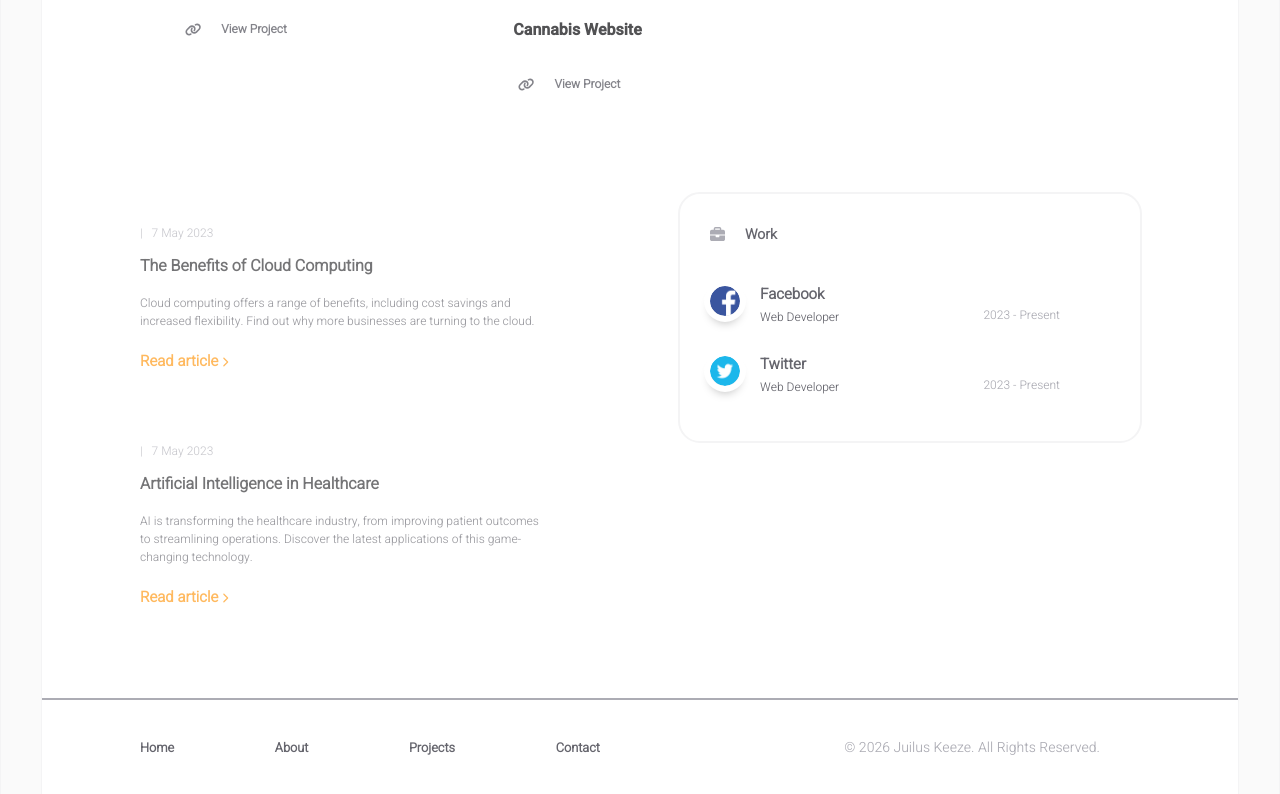
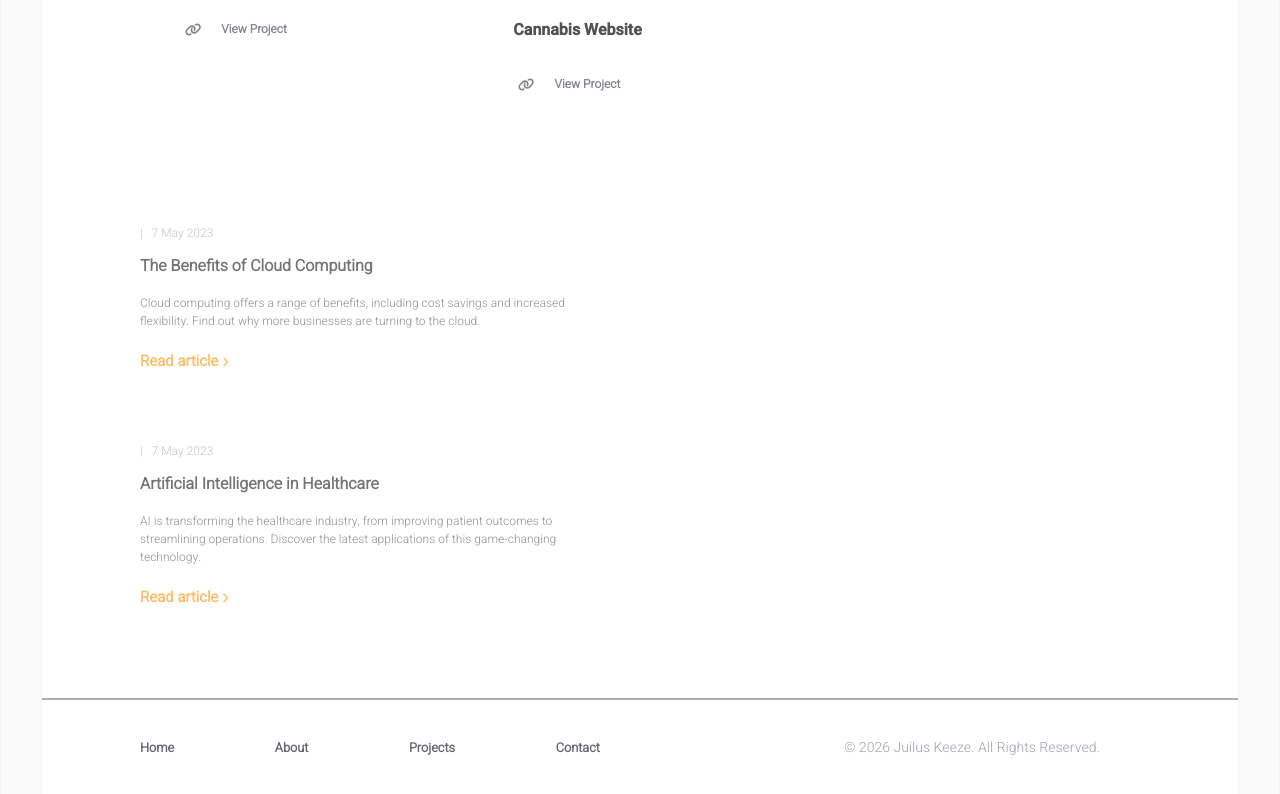
Before and after one commit to sukhraj123/JKeeze, a React (Create React App) app: page / in a window 1280 px wide. Shown: the part 1252-2046 px from the top of the page. Built offline with nearby package versions, Linux system fonts and the light colour scheme.

Commit message:
Update homepage.jsx

```diff
--- a/src/pages/homepage.jsx
+++ b/src/pages/homepage.jsx
@@ -14,7 +14,7 @@ import Logo from "../components/common/logo";
 import Footer from "../components/common/footer";
 import NavBar from "../components/common/navBar";
 import Article from "../components/homepage/article";
-import Works from "../components/homepage/works";
+
 import AllProjects from "../components/projects/allProjects";
 
 import INFO from "../data/user";
@@ -189,7 +189,7 @@ const Homepage = () => {
 							</div>
 
 							<div className="homepage-works">
-								<Works />
+
 							</div>
 						</div>
 
```
